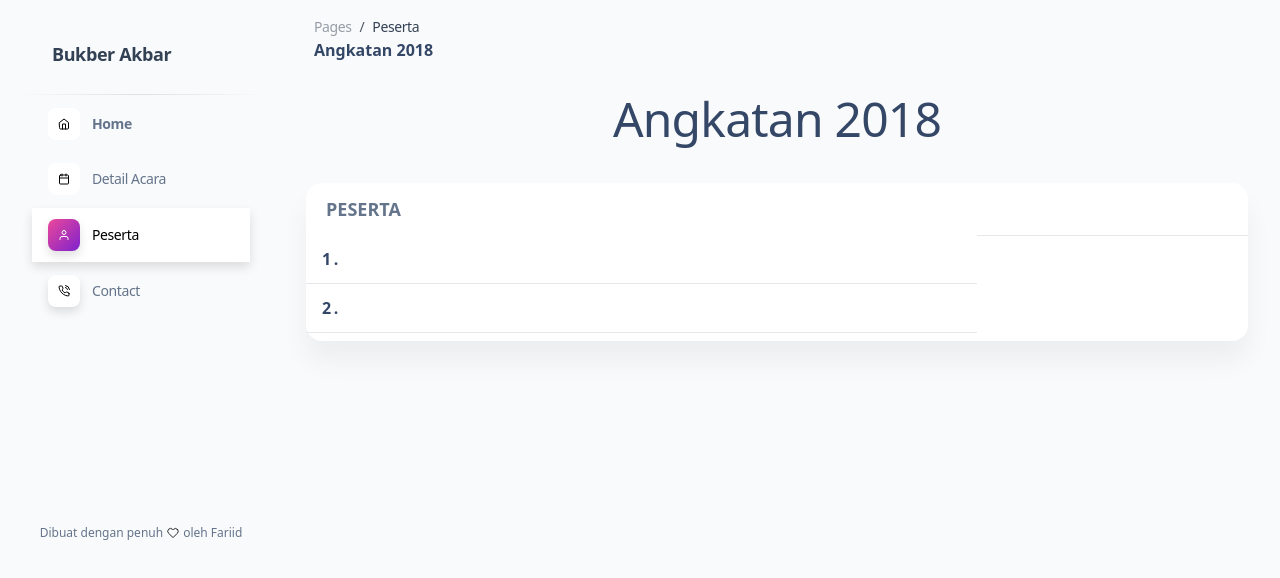
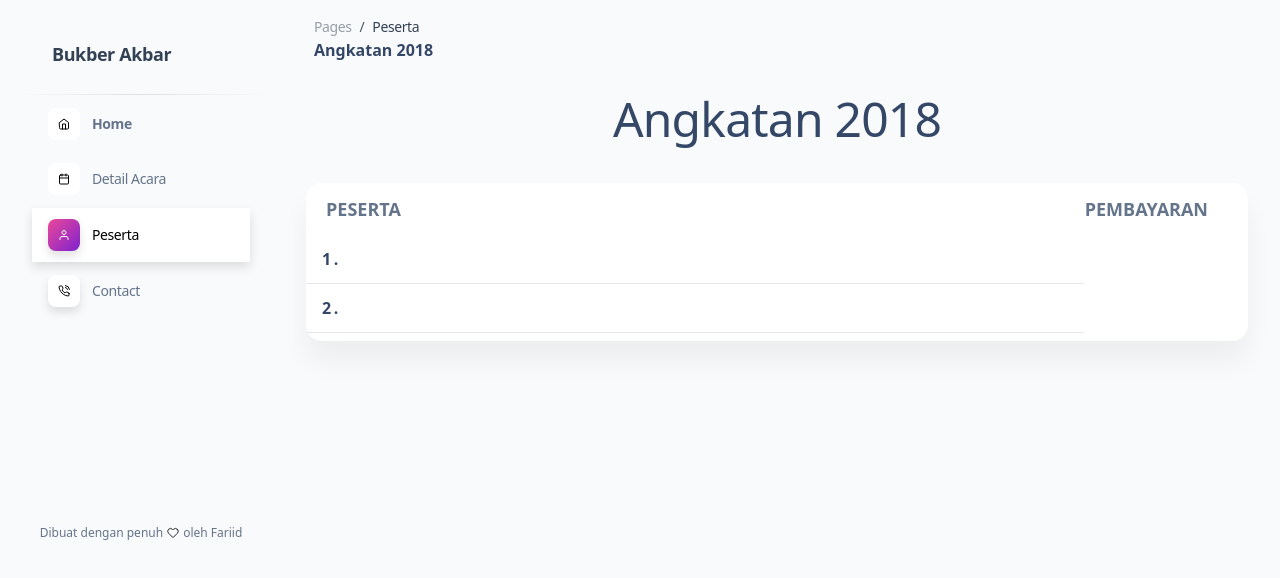
Before and after one commit to denfasyah/Bukber-Akbar, a website: page build/pages/angkatan2018.html in a window 1280 px wide. Drawn offline with nearby package versions, Linux system fonts and the light colour scheme.

Commit message:
Update angkatan2018.html

```diff
--- a/build/pages/angkatan2018.html
+++ b/build/pages/angkatan2018.html
@@ -228,13 +228,14 @@
                     <thead class="align-bottom">
                       <tr class="">
                         <th class="px-6 py-3 pl-5 text-left uppercase text-lg font-bold">Peserta</th>
-                        <th class="px-6 py-3 font-semibold capitalize align-middle bg-transparent border-b border-gray-200 border-solid shadow-none tracking-none whitespace-nowrap text-slate-400 opacity-70"></th>
+                        <!-- update -->
+                        <th class="py-3 pr-10 text-right uppercase text-lg font-bold">Pembayaran</th>
                       </tr>
                     </thead>
                     <tbody>
                         <!-- 1 -->
                       <tr>
-                        <td class="p-2 align-middle bg-transparent border-b whitespace-nowrap shadow-transparent">
+                        <td class="w-full p-2 align-middle bg-transparent border-b whitespace-nowrap shadow-transparent">
                           <div class="flex px-2 py-1">
                             <div class="flex justify-center">
                                 <h1 class="mb-0 text-md leading-normal font-bold mr-5">1 .</h1>
@@ -245,7 +246,7 @@
                       </tr>
                       <!-- 2 -->
                       <tr>
-                        <td class="p-2 align-middle bg-transparent border-b whitespace-nowrap shadow-transparent">
+                        <td class="w-full p-2 align-middle bg-transparent border-b whitespace-nowrap shadow-transparent">
                           <div class="flex px-2 py-1">
                             <div class="flex justify-center">
                                 <h1 class="mb-0 text-md leading-normal font-bold mr-5">2 .</h1>
```
